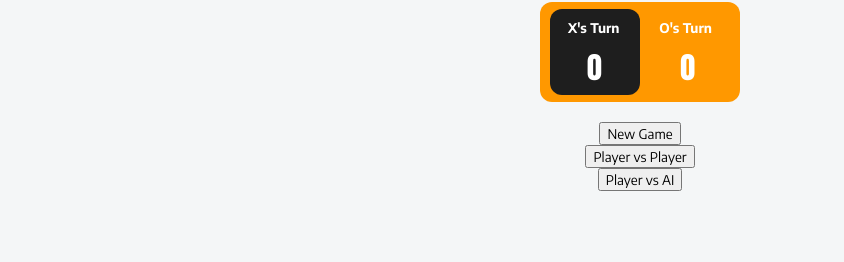
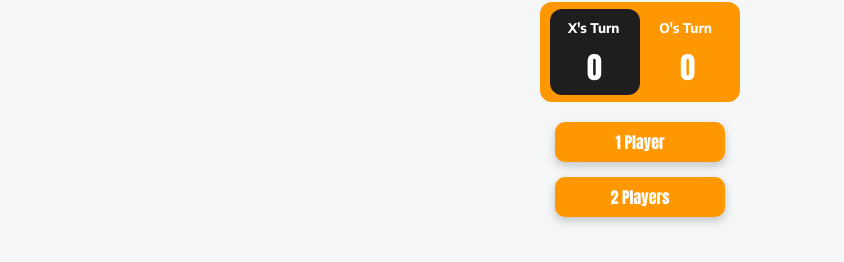
Before and after one commit to Johnoo007/Johnoo007.github.io, a website: page TicTacToe/index.html in a window 1280 px wide. Shown: the part 482-744 px from the top of the page, without its empty margins (0-844 px from the left). Drawn offline with Linux system fonts and the light colour scheme; a web font is replaced by a local one.

Commit message:
Add files via upload

```diff
--- a/TicTacToe/index.html
+++ b/TicTacToe/index.html
@@ -51,9 +51,11 @@
     </span>
 
     <br>
-    <button onclick="game.newGame()">New Game</button>
-    <button onclick="game.setMode('PvP')">Player vs Player</button>
-    <button onclick="game.setMode('AI')">Player vs AI</button>
+    <!-- <button onclick="game.newGame()">New Game</button> -->
+    <div class = "bt_player" onclick="game.setMode('AI')">1 Player</div>
+    <div class = "bt_player" onclick="game.setMode('PvP')">2 Players</div>
+
+    <br>
 
 
 
--- a/TicTacToe/index.js
+++ b/TicTacToe/index.js
@@ -54,6 +54,7 @@ class Game {
     this.board = new Array(9).fill('');
     this.showMessage = false;
     this.firstPlayer = this.player.xPlayer; // ให้ _ เริ่มก่อนในเกมแรก
+    this.mode = "AI"
 
     this.newGame();
   }
--- a/TicTacToe/style.css
+++ b/TicTacToe/style.css
@@ -304,6 +304,7 @@ body {
   color: #fff;
   z-index: 1000;
 }
+
 .Y1_score {
   font-family: Impact, Haettenschweiler, 'Arial Narrow Bold', sans-serif;
   position: absolute;
@@ -314,3 +315,26 @@ body {
   z-index: 1000;
   color: #be4141;
 }
+
+.bt_player {
+  display: flex;
+  width: 170px;
+  height: 40px;
+  background-color: #ff9800;
+  border: none;
+  color: white;
+  font-family: Impact, Haettenschweiler, 'Arial Narrow Bold', sans-serif;
+  border-radius: 10px;
+  cursor: pointer;
+  transition: all 0.3s ease;
+  box-shadow: 0 4px 10px rgba(0, 0, 0, 0.2);
+  outline: none;
+  justify-content: center;
+  align-items: center;
+  margin-bottom: 15px;
+}
+
+.bt_player:hover {
+  transform: scale(1.04);
+  box-shadow: 0 6px 15px rgba(0, 0, 0, 0.3);
+}
```
